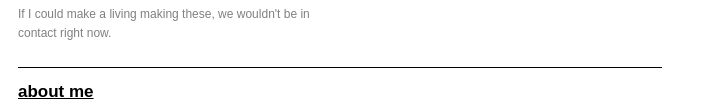
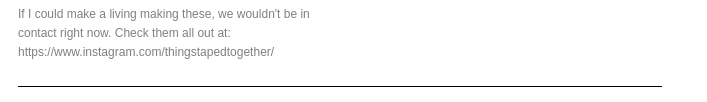
Before and after one commit to georgemurphy106-dotcom/portfolio, a plain HTML site: page index.html in a window 1280 px wide. Shown: the part 4539-4641 px from the top of the page, without its empty margins (0-707 px from the left). Drawn offline with Linux system fonts and the light colour scheme.

Commit message:
Add files via upload

```diff
--- a/index.html
+++ b/index.html
@@ -175,7 +175,7 @@
   <img src="collage5.png" style="width:100%;height:auto;display:block;">
   <img src="collage6.png" style="width:100%;height:auto;display:block;">
 
-    <p style="font-size:12px;color:gray;">If I could make a living making these, we wouldn't be in contact right now.</p>
+    <p style="font-size:12px;color:gray;">If I could make a living making these, we wouldn't be in contact right now. Check them all out at: https://www.instagram.com/thingstapedtogether/</p>
   </div>
 
   <hr>
```
